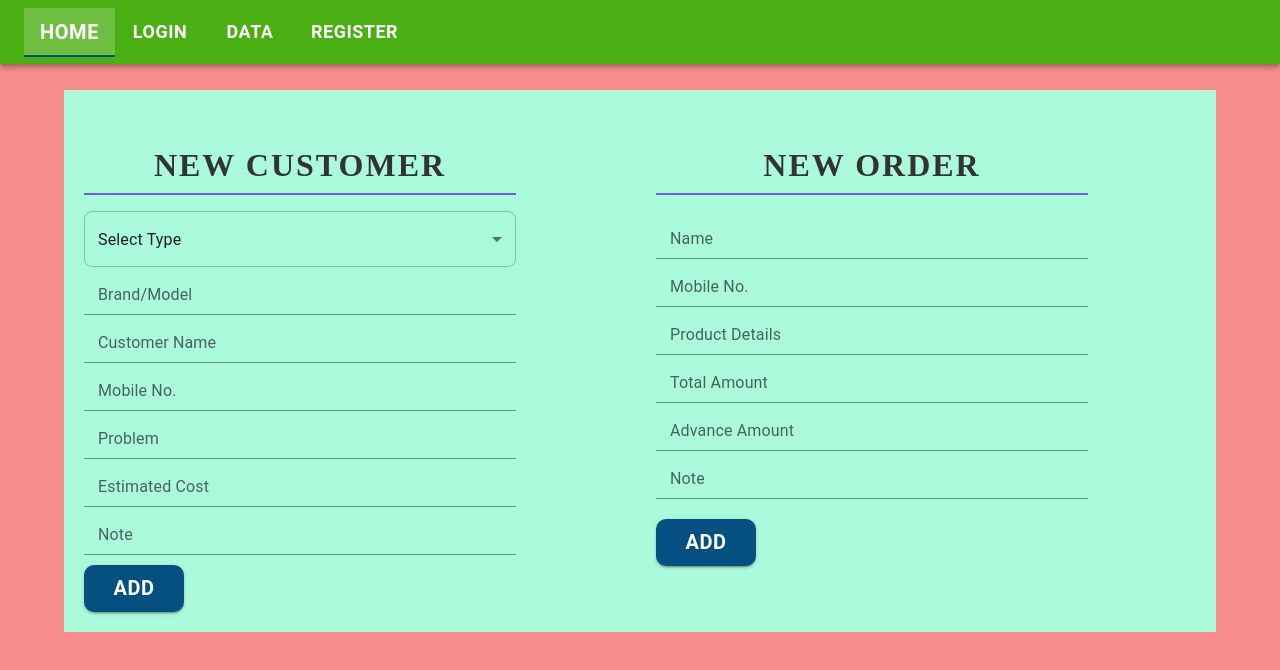
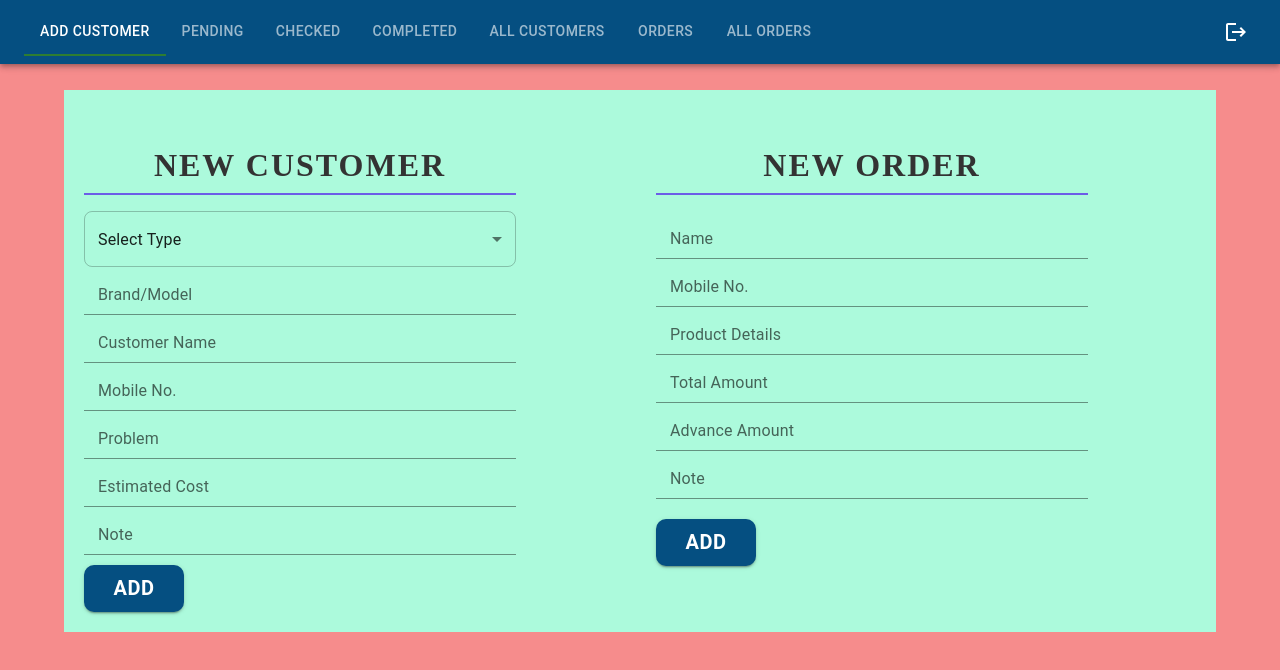
Before and after one commit to krishield/CRM-MERN, a React (Create React App) app in the folder frontend/: page / in a window 1280 px wide. Shown: the top 670 px of the page. Built offline with nearby package versions, Linux system fonts and the light colour scheme.

Commit message:
fix: rebuild NavBar with correct tab labels/links (previously mismatched), drop MUI v4, add logout

```diff
--- a/frontend/src/component/NavBar.jsx
+++ b/frontend/src/component/NavBar.jsx
@@ -1,61 +1,53 @@
-import { NavLink } from 'react-router-dom';
-import { Tabs, Tab, styled } from '@mui/material';
-import { AppBar, Toolbar } from "@material-ui/core";
-import { useState } from 'react';;
+import { NavLink, useNavigate, useLocation } from 'react-router-dom';
+import { AppBar, Toolbar, Tabs, Tab, IconButton, Tooltip } from '@mui/material';
+import LogoutIcon from '@mui/icons-material/Logout';
 
-const Header = styled(AppBar)`
-  background : #4AAF12;
-
-`;
-
-const TabbContainer = styled(Tabs)`
-  display: flex;
-  justify-content: space-between;
-`;
-
-const Tabb = styled(Tab)`
-  color: white;
-  font-weight: bold;
-  font-size: 18px;
-  transition: all 0.1s ease-in-out;
-
-
-&:hover {
-  background-color: rgba(255, 255, 255, 0.08);
-  border-radius: 4px;
-  font-size: 20px;
-
-}
-.MuiTab-wrapper {
-  transition: all 1.3s ease-in-out;
-}
-&.Mui-selected {
-  background-color: rgba(255, 255, 255, 0.2);
-  color: white;
-  font-size: 20px;
-
-}
-`;
+const tabs = [
+  { label: 'Add Customer', to: '/' },
+  { label: 'Pending', to: '/pending' },
+  { label: 'Checked', to: '/checked' },
+  { label: 'Completed', to: '/completed' },
+  { label: 'All Customers', to: '/all' },
+  { label: 'Orders', to: '/orders' },
+  { label: 'All Orders', to: '/Allorders' },
+];
 
 const NavBar = () => {
+  const navigate = useNavigate();
+  const location = useLocation();
 
-  const [value, setValue] = useState(0);
+  const currentTab = tabs.some(t => t.to === location.pathname) ? location.pathname : false;
 
-  const handleChange = (event, newValue) => {
-    setValue(newValue);
+  const handleLogout = () => {
+    localStorage.removeItem('token');
+    navigate('/login');
   };
 
+  if (location.pathname === '/login') {
+    return null;
+  }
+
   return (
-    <Header position="static">
-      <Toolbar>
-        <TabbContainer value={value} onChange={handleChange}>
-          <Tabb label="Home" to="/pending" component={NavLink} />
-          <Tabb label="Login" to="/checked" component={NavLink} />
-          <Tabb label="Data" to="/completed" component={NavLink} />
-          <Tabb label="Register" to="/orders" component={NavLink} />
-        </TabbContainer>
+    <AppBar position="static" color="primary">
+      <Toolbar sx={{ justifyContent: 'space-between' }}>
+        <Tabs
+          value={currentTab}
+          textColor="inherit"
+          indicatorColor="secondary"
+          variant="scrollable"
+          scrollButtons="auto"
+        >
+          {tabs.map(tab => (
+            <Tab key={tab.to} label={tab.label} value={tab.to} to={tab.to} component={NavLink} />
+          ))}
+        </Tabs>
+        <Tooltip title="Logout">
+          <IconButton color="inherit" onClick={handleLogout}>
+            <LogoutIcon />
+          </IconButton>
+        </Tooltip>
       </Toolbar>
-    </Header>
+    </AppBar>
   );
 };
 
```
